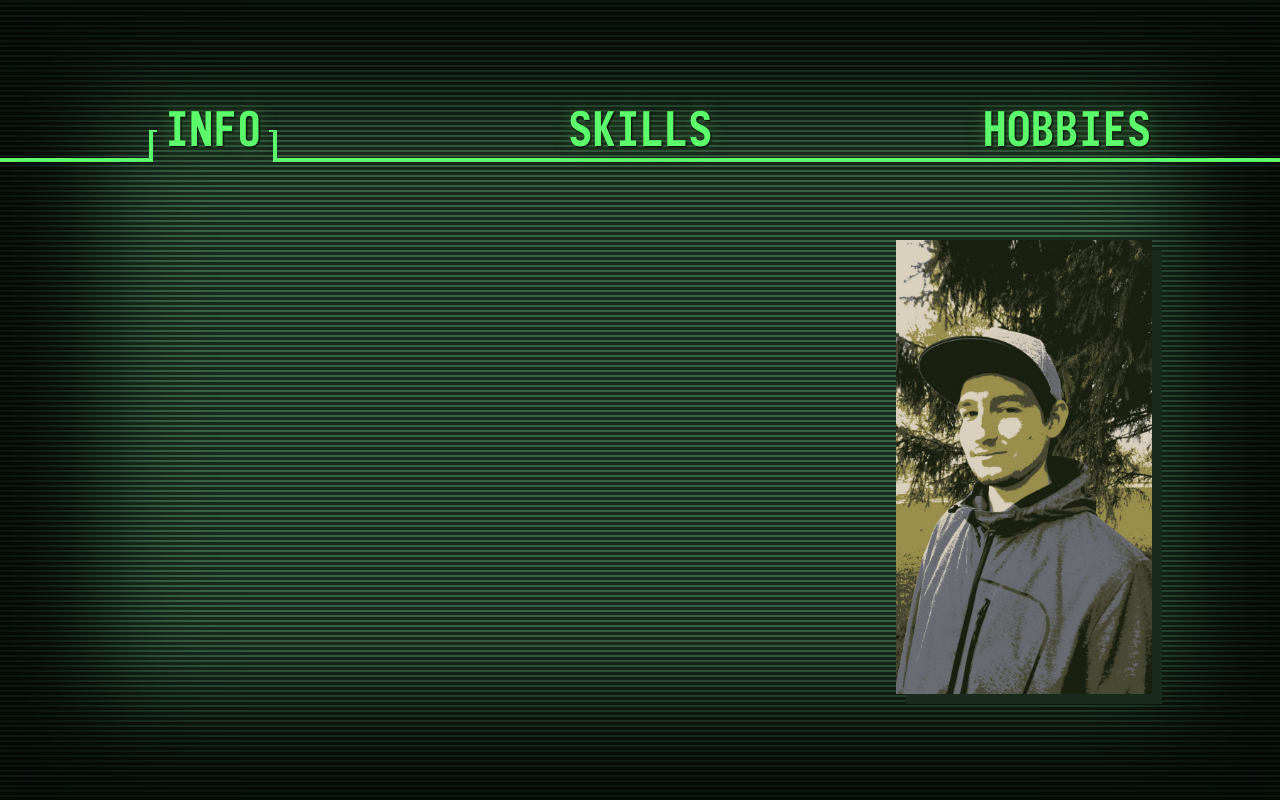
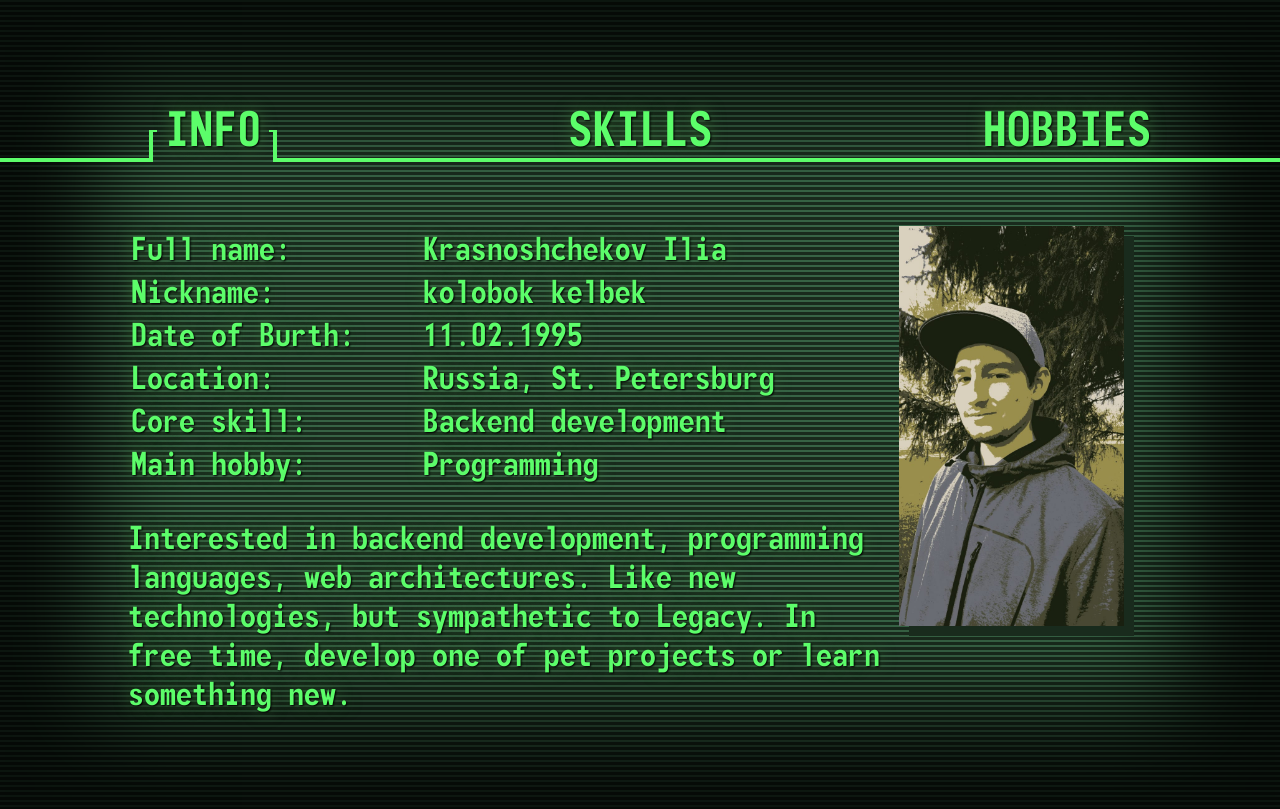
Before and after one commit to kolobok-kelbek/me, a React (Create React App) app: page / in a window 1280 px wide. Built offline with nearby package versions, Linux system fonts and the light colour scheme.

Commit message:
add information on info page

```diff
--- a/src/App.css
+++ b/src/App.css
@@ -8,7 +8,12 @@
   );
   background-size: 100% 5px;
   min-height: 100vh;
+  height: 100%;
   box-shadow: inset 0px 0px 100px 100px rgba(0,0,0,0.8);
   color: #5cfd6a;
   text-shadow: 1px 1px 2px black, 0 0 1em #336131;
 }
+
+.App .content {
+  padding: 5% 10%;
+}
--- a/src/App.js
+++ b/src/App.js
@@ -15,11 +15,13 @@ function App() {
     <div className="App">
       <Router>
         <Menu/>
-        <Switch>
-          <Route exact path="/" component={Info}/>
-          <Route exact path="/skills" component={Skills}/>
-          <Route exact path="/hobbies" component={Hobbies}/>
-        </Switch>
+        <div className="content">
+          <Switch>
+            <Route exact path="/" component={Info}/>
+            <Route exact path="/skills" component={Skills}/>
+            <Route exact path="/hobbies" component={Hobbies}/>
+          </Switch>
+        </div>
       </Router>
     </div>
   );
--- a/src/pages/Info/Info.css
+++ b/src/pages/Info/Info.css
@@ -1,7 +1,24 @@
+.InfoPage {
+  font-size: 2rem;
+  display: flex;
+  justify-content: space-between;
+}
+
+.info {
+  flex: 3;
+}
+
+.avatar-block {
+  flex: 1;
+  padding-left: 10px;
+}
+
 .avatar {
-    width: 20%;
-    position: absolute;
-    top: 30%;
-    right: 10%;
-    box-shadow: 10px 10px 0 #192b1d;
-  }
+  max-width: 100%;
+  max-height: 50vh;
+  box-shadow: 10px 10px 0 #192b1d;
+}
+
+td:first-child {
+  width: 45%;
+}
--- a/src/pages/Info/Info.js
+++ b/src/pages/Info/Info.js
@@ -1,9 +1,48 @@
 import React from 'react';
 import './Info.css';
 
+function Row(props) {
+  return (
+    <tr>
+      <td>{props.name}:</td>
+      <td>{props.value}</td>
+    </tr>
+  );
+}
+
 function Info() {
+  const info = {
+    "Full name": "Krasnoshchekov Ilia",
+    "Nickname": "kolobok kelbek",
+    "Date of Burth": "11.02.1995",
+    "Location": "Russia, St. Petersburg",
+    "Core skill": "Backend development",
+    "Main hobby": "Programming"
+  };
+
+  const rows = [];
+  for (let [name, value] of Object.entries(info)) {
+    rows.push(<Row name={name} value={value}/>);
+  }
+
   return (
-    <img className="avatar" src={process.env.PUBLIC_URL + '/images/me.jpeg'}/>
+    <div className="InfoPage">
+      <div className="info">
+        <table className="description-table">
+          <tbody>
+            {rows}
+          </tbody>
+        </table>
+
+        <p className="description">
+          Interested in backend development, programming languages, web architectures.
+          Like new technologies, but sympathetic to Legacy. In free time, develop one of pet projects or learn something new.
+        </p>
+      </div>
+      <div className="avatar-block">
+          <img className="avatar" src={process.env.PUBLIC_URL + '/images/me.jpeg'}/>
+        </div>
+    </div>
   );
 }
 
```
